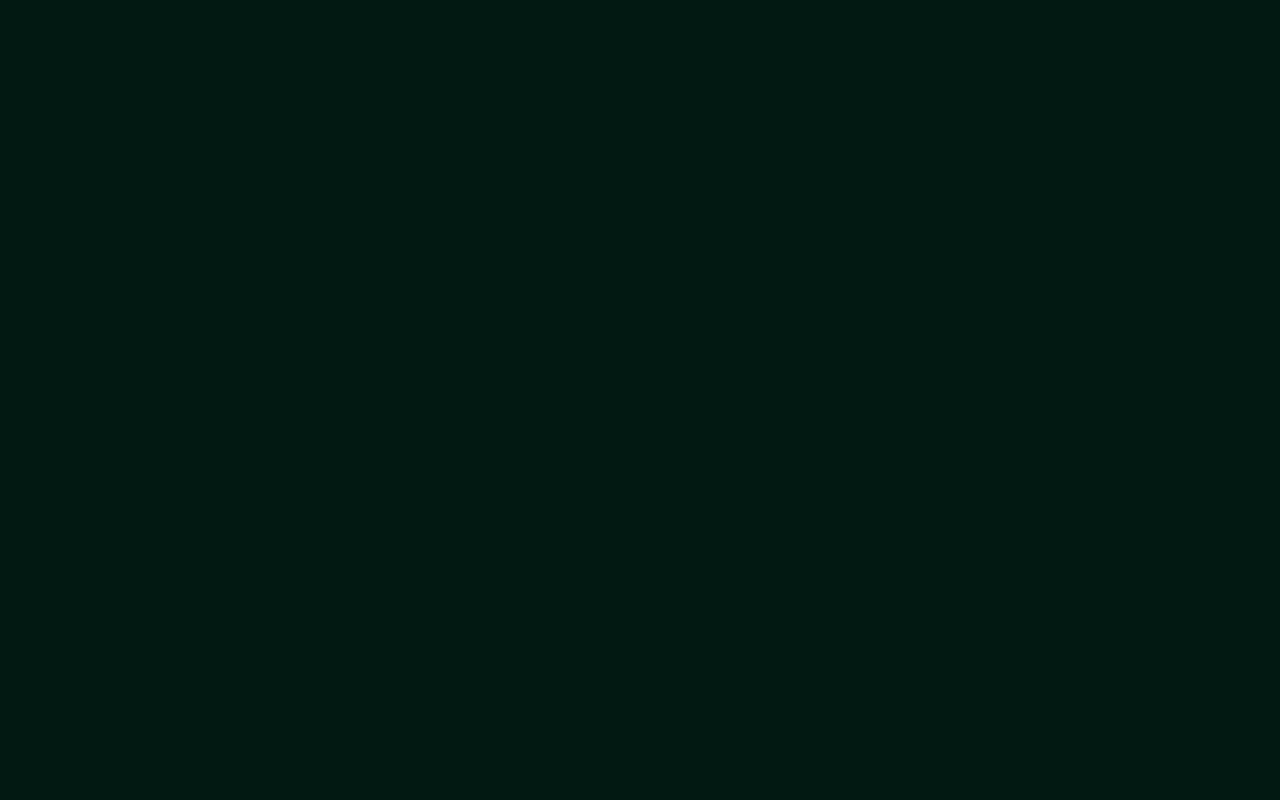
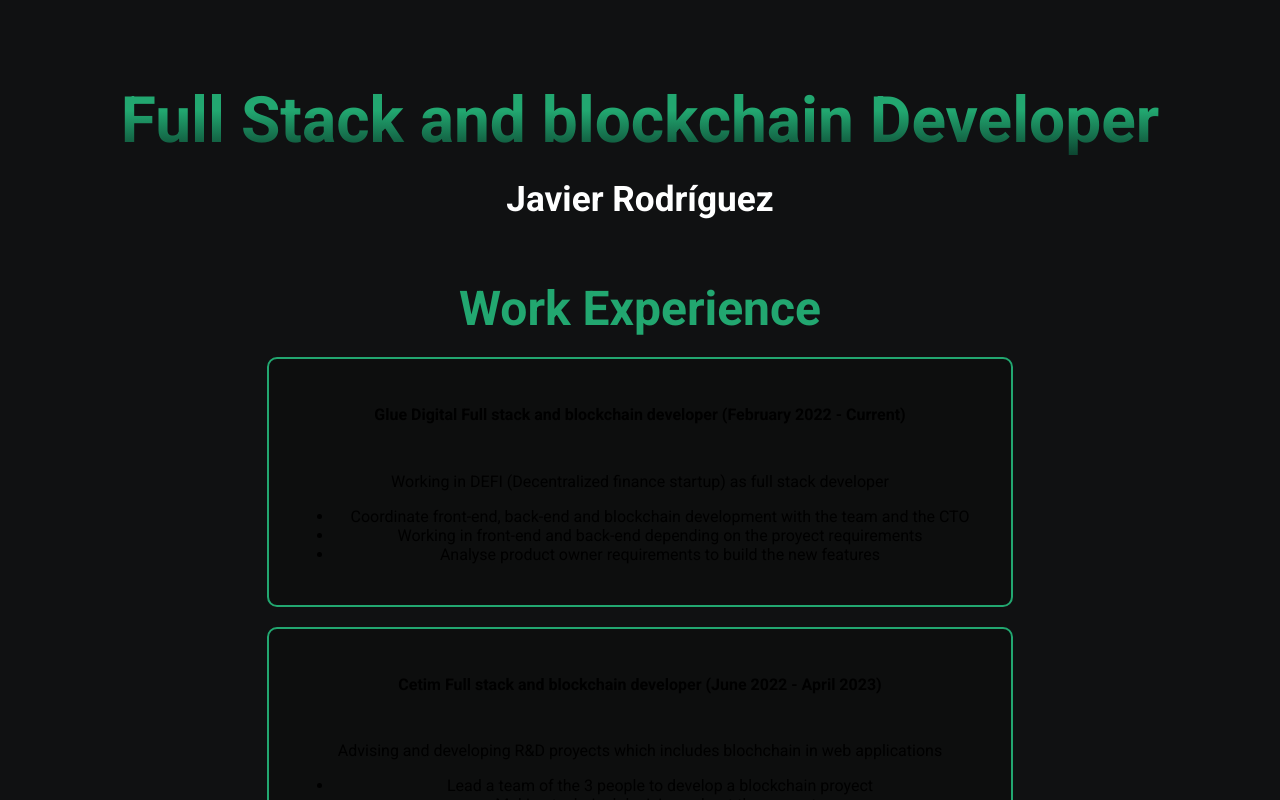
Before and after one commit to javirro/javirro-personal, a React (Create React App) app: page / in a window 1280 px wide. Shown: the top 800 px of the page. Built offline with nearby package versions, Linux system fonts and the light colour scheme.

Commit message:
Add workExperfience and workItem

```diff
--- a/src/App.css
+++ b/src/App.css
@@ -1,11 +1,14 @@
+@import url('https://fonts.googleapis.com/css2?family=Roboto:wght@300;400;500;700&display=swap');
 .App {
   height: 100vh;
   width: 100%;
   text-align: center;
+  font-family: 'Roboto', sans-serif;
 }
 
 
 :root {
+  --dark: rgb(16, 17, 18);
   --darkest-green: #021912;
   --very-dark-green: #06281d;
   --dark-green: #0d4732;
@@ -14,4 +17,5 @@
   --green: #22a770;
   --light-green: #7bdaac;
   --white-green: #eefbf4;
+  --font-family: 'Roboto', sans-serif;
 }
--- a/src/App.tsx
+++ b/src/App.tsx
@@ -5,7 +5,6 @@ import espMessages from "./locales/esp.json"
 import { useSelector } from "react-redux"
 import { IntlProvider } from "react-intl"
 import Landing from "./routes/Landing/Landing"
-import WorkExperience from "./routes/WorkExperience/WorkExperience"
 
 import "./App.css"
 
@@ -17,7 +16,7 @@ function App() {
         <BrowserRouter>
           <Routes>
             <Route path="/" element={<Landing />} />
-            <Route path="/work-experience" element={<WorkExperience />} />
+            <Route path="*" element={<Landing />} />
           </Routes>
         </BrowserRouter>
       </div>
--- /dev/null
+++ b/src/components/WorkExperience/WorkExperience.css
@@ -0,0 +1,22 @@
+@import url("/src/App.css");
+#work-exp {
+  display: flex;
+  flex-direction: column;
+  align-items: center;
+  width: 90%;
+  gap: 20px;
+}
+
+#work-exp h2 {
+  font-size: 3em;
+  color: var(--green);
+  margin: 0;
+}
+
+#work-exp .work-items-comtainer {
+  display: flex;
+  flex-direction: column;
+  align-items: center;
+  width: 60%;
+  gap: 20px;
+}
--- /dev/null
+++ b/src/components/WorkExperience/WorkExperience.tsx
@@ -0,0 +1,19 @@
+import workData from "../../data/workExperience.json"
+import { WorkExperienceData } from "../../types"
+import WorkItem from "./WorkItem"
+
+import "./WorkExperience.css"
+
+const WorkExperience = () => {
+  const workExperience: WorkExperienceData[] = workData
+  return (
+    <section id="work-exp">
+      <h2>Work Experience</h2>
+      <section className="work-items-comtainer">
+        {workExperience.map((work: WorkExperienceData, i: number) => <WorkItem key={work.startDate} experience={work} />)}
+      </section>
+    </section>
+  )
+}
+
+export default WorkExperience
--- /dev/null
+++ b/src/components/WorkExperience/WorkItem.css
@@ -0,0 +1,10 @@
+.work-item {
+  display: flex;
+  flex-direction: column;
+  width: 100%;
+  gap: 10px;
+  padding: 25px;
+  border: 2px solid var(--green);
+  border-radius: 10px;
+  background: rgba(0, 0, 0, 0.2);
+}
--- /dev/null
+++ b/src/components/WorkExperience/WorkItem.tsx
@@ -0,0 +1,21 @@
+import { WorkExperienceData } from "../../types"
+import "./WorkItem.css"
+interface WorkItemProps {
+  experience: WorkExperienceData
+}
+const WorkItem = ({ experience }: WorkItemProps) => {
+  const { company, title, startDate, endDate, description, rol, techStack } = experience
+  return <article className="work-item">
+    <h4><span>{company}</span> {title} <strong> ({startDate} - {endDate})</strong></h4>
+    <div>
+    <p>{description}</p>
+    <ul>
+      {rol.map((r, i) => <li key={i}>{r}</li>)}
+    </ul>
+    <p>{techStack}</p>
+    </div>
+
+  </article>
+}
+
+export default WorkItem
--- /dev/null
+++ b/src/data/workExperience.json
@@ -0,0 +1,43 @@
+[
+  {
+    "company": "Glue Digital",
+    "title": "Full stack and blockchain developer",
+    "description": "Working in DEFI (Decentralized finance startup) as full stack developer",
+    "startDate": "February 2022",
+    "endDate": "Current",
+    "fullTime": true,
+    "rol": [
+      "Coordinate front-end, back-end and blockchain development with the team and the CTO",
+      "Working in front-end and back-end depending on the proyect requirements",
+      "Analyse product owner requirements to build the new features"
+    ]
+  },
+  {
+    "company": "Cetim",
+    "title": "Full stack and blockchain developer",
+    "description": "Advising and developing R&D proyects  which includes blochchain in web applications",
+    "startDate": "June 2022",
+    "endDate": "April 2023",
+    "fullTime": false,
+    "rol": [
+      "Lead a team of the 3 people to develop a blockchain proyect",
+      "Making technical decisions about the proyects",
+      "Deal with clients to understand proyect requirements.",
+      "Writing technical documentation for the proyects."
+    ]
+  },
+  {
+    "company": "Cetim",
+    "title": "Full stack and blockchain developer",
+    "description": "Working in R&D proyects which includes blochchain in web applications",
+    "startDate": "Septermber 2021",
+    "endDate": "February 2022",
+    "fullTime": true,
+    "rol": [
+      "Develop MVP proyects mainly based on create a web application which includes blockchain technology",
+      "I was the unique developer in the team, so I was in charge of the full stack development.",
+      "Deal with clients to understand proyect requirements.",
+      "Writing technical documentation for the proyects."
+    ]
+  }
+]
--- a/src/routes/Landing/Landing.css
+++ b/src/routes/Landing/Landing.css
@@ -1,12 +1,36 @@
-@import url('/src/App.css');
+@import url("/src/App.css");
 #landing {
   flex: 1;
   display: flex;
   flex-direction: column;
-  justify-content: center;
+  justify-content: flex-start;
   align-items: center;
+  gap: 60px;
   position: relative;
   min-height: 100vh;
-  background: var(--darkest-green);
+  background: var(--dark);
   padding-bottom: 30px;
 }
+
+#landing header {
+  display: flex;
+  flex-direction: column;
+  gap: 20px;
+  margin-top: 30px;
+  font-family: var(--font-family);
+}
+
+#landing header h1 {
+  font-size: 4em;
+  background: linear-gradient(180deg, var(--green) 36.98%, var(--dark-green) 94.79%);
+  background-clip: content-box;
+  -webkit-background-clip: text;
+  -webkit-text-fill-color: transparent;
+  margin-bottom: 0;
+}
+
+#landing header strong {
+  font-size: 2.2em;
+  margin-top: 0;
+  color: white;
+}
--- a/src/routes/Landing/Landing.tsx
+++ b/src/routes/Landing/Landing.tsx
@@ -1,6 +1,15 @@
+import WorkExperience from "../../components/WorkExperience/WorkExperience"
 import "./Landing.css"
 const Landing = () => {
-  return <section id="landing"></section>
-};
+  return (
+    <section id="landing">
+      <header>
+        <h1>Full Stack and blockchain Developer</h1>
+        <strong>Javier Rodríguez</strong>
+      </header>
+      <WorkExperience />
+    </section>
+  )
+}
 
-export default Landing;
+export default Landing
--- a/src/routes/WorkExperience/WorkExperience.tsx
+++ /dev/null
@@ -1,6 +0,0 @@
-import "./WorkExperience.css"
-const WorkExperience = () => {
-  return <section></section>
-};
-
-export default WorkExperience
--- /dev/null
+++ b/src/types.ts
@@ -0,0 +1,10 @@
+export interface WorkExperienceData {
+  company: string
+  title: string
+  startDate: string
+  endDate: string
+  description: string
+  rol: string[]
+  fullTime: boolean
+  techStack?: any[]
+}
```
Also changed, not shown: src/routes/WorkExperience/WorkExperience.css (deleted), 1 other file (tests, documents, lock files or other folders).
